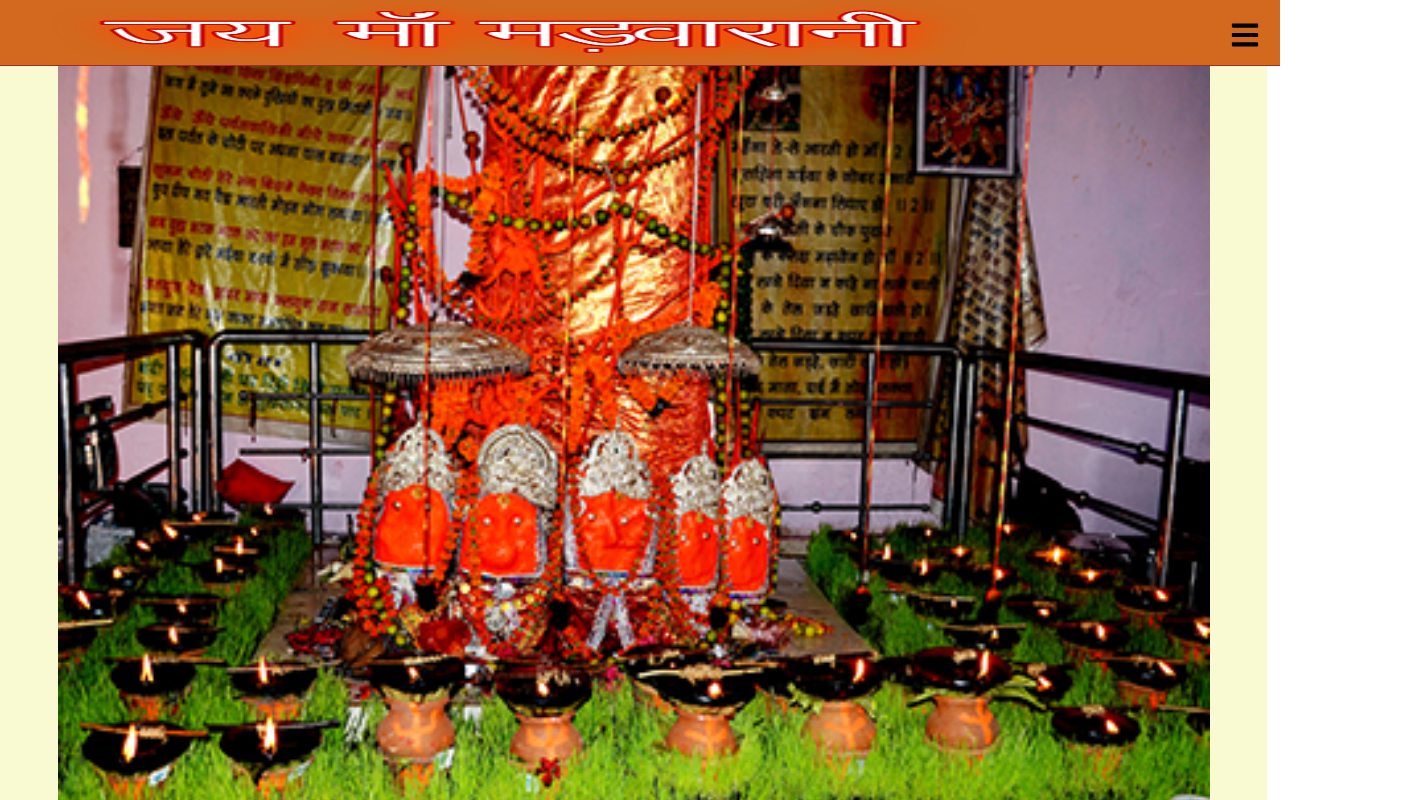
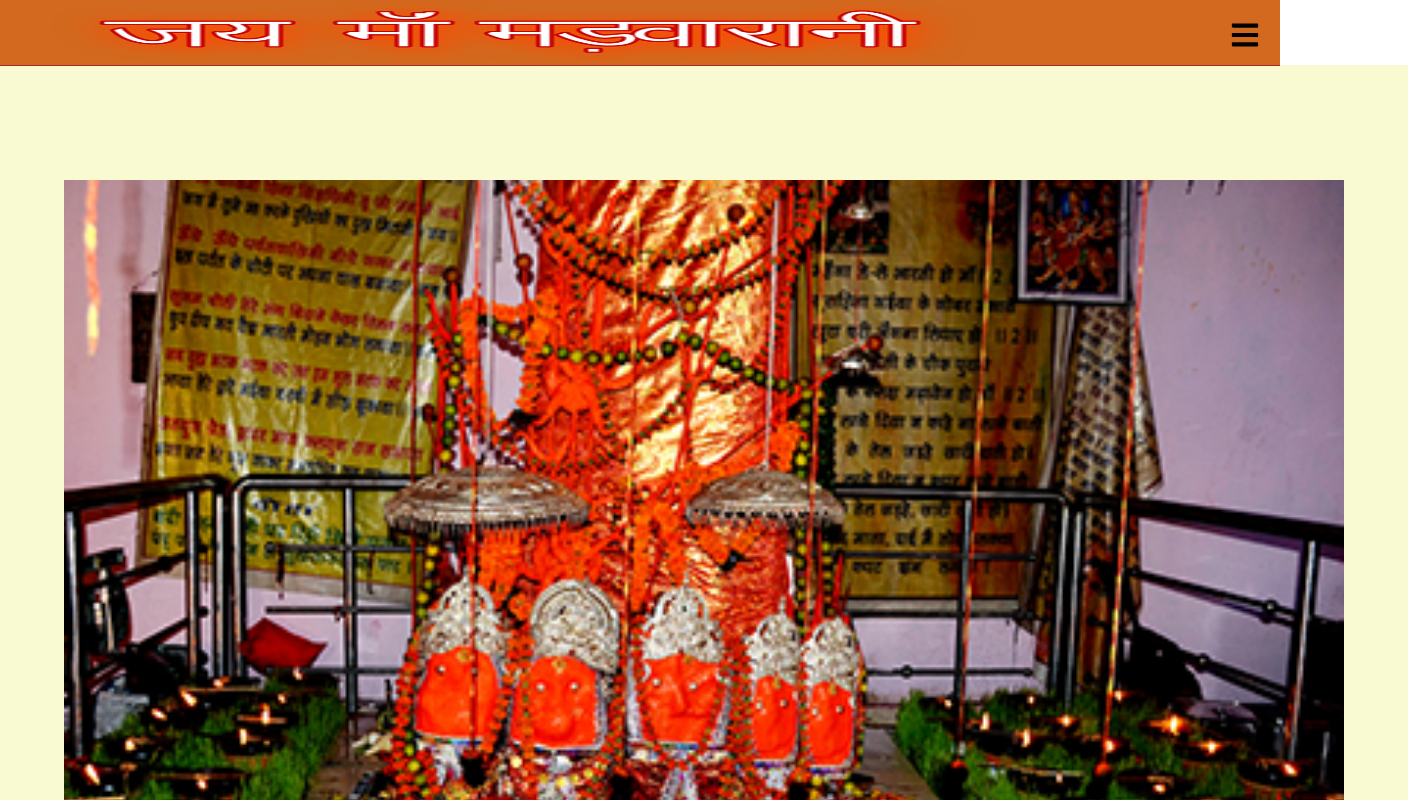
Before and after one commit to MadwaraniTemple/app, a React (Create React App) app: page / in a window 1280 px wide. Shown: the top 800 px of the page, 1408 px wide, since content can reach past the window. Built offline with nearby package versions, Linux system fonts and the light colour scheme.

Commit message:
Changes 17Sep2022

```diff
--- a/src/components/Layout/Body.module.css
+++ b/src/components/Layout/Body.module.css
@@ -1,7 +1,9 @@
 .body{
-    background-color:lavenderblush;
-    width: 90%;
+    /* background-image: url("../../assets/Img_1.jpg"); */
+    background-color:rgb(255, 255, 255);
+    width: 100%;
     height: 100%;
     float: left;
-    margin: 65px 0px 0px 0px;
+    position: absolute;
+    top: 65px;
 }
--- a/src/components/Pages/About.module.css
+++ b/src/components/Pages/About.module.css
@@ -2,17 +2,18 @@
     background-color:lightgoldenrodyellow;
     width: 100%;
     float: left;
-    padding: 0px 5% 5% 5%;
+    padding: 9% 5% 5% 5%;
 }
 
 h1 {
     text-align: center;
+    font-weight: 900;
 }
 
 .maaMadwaraniImg {
     width: 100%;
 }
 
-img{
+img {
     width: 100%;
 }
```
